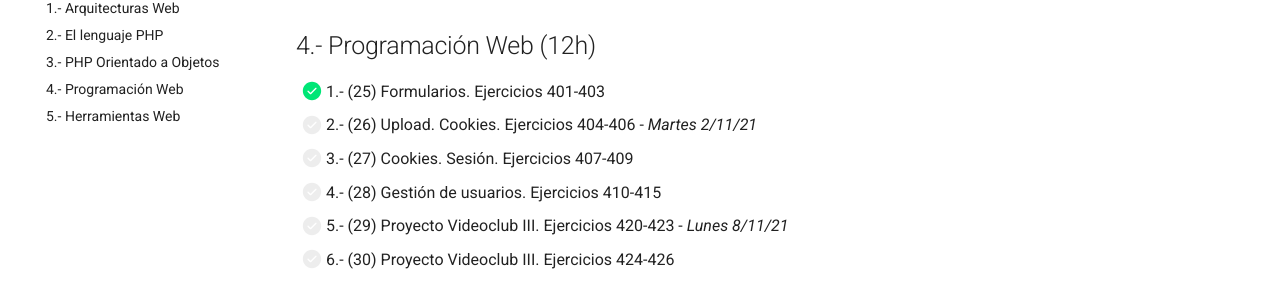
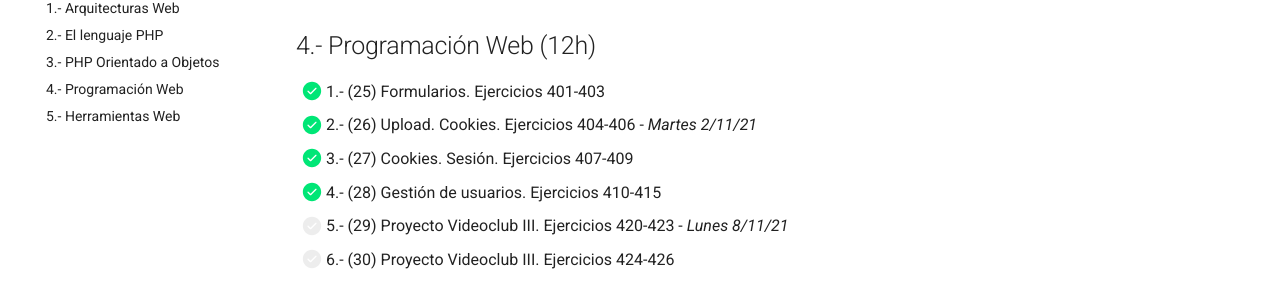
Before and after one commit to aitor-medrano/dwes2122, an MkDocs documentation site: the page built from docs/planning.md, in a window 1280 px wide and 900 px high, scrolled down 1062 px. Shown: the part 145-450 px from the top of the window. Built offline with MkDocs 1.6.1 and Material for MkDocs 9.7.7, drawn with Linux system fonts in a browser that asks for light colours.

```diff
--- a/docs/planning.md
+++ b/docs/planning.md
@@ -36,9 +36,9 @@
 ## 4.- Programación Web (12h)
 
 - [X] 1.- (25) Formularios. Ejercicios 401-403
-- [ ] 2.- (26) Upload. Cookies. Ejercicios 404-406 - *Martes 2/11/21*
-- [ ] 3.- (27) Cookies. Sesión. Ejercicios 407-409
-- [ ] 4.- (28) Gestión de usuarios. Ejercicios 410-415
+- [X] 2.- (26) Upload. Cookies. Ejercicios 404-406 - *Martes 2/11/21*
+- [X] 3.- (27) Cookies. Sesión. Ejercicios 407-409
+- [X] 4.- (28) Gestión de usuarios. Ejercicios 410-415
 - [ ] 5.- (29) Proyecto Videoclub III. Ejercicios 420-423 - *Lunes 8/11/21*
 - [ ] 6.- (30) Proyecto Videoclub III. Ejercicios 424-426
 
```
